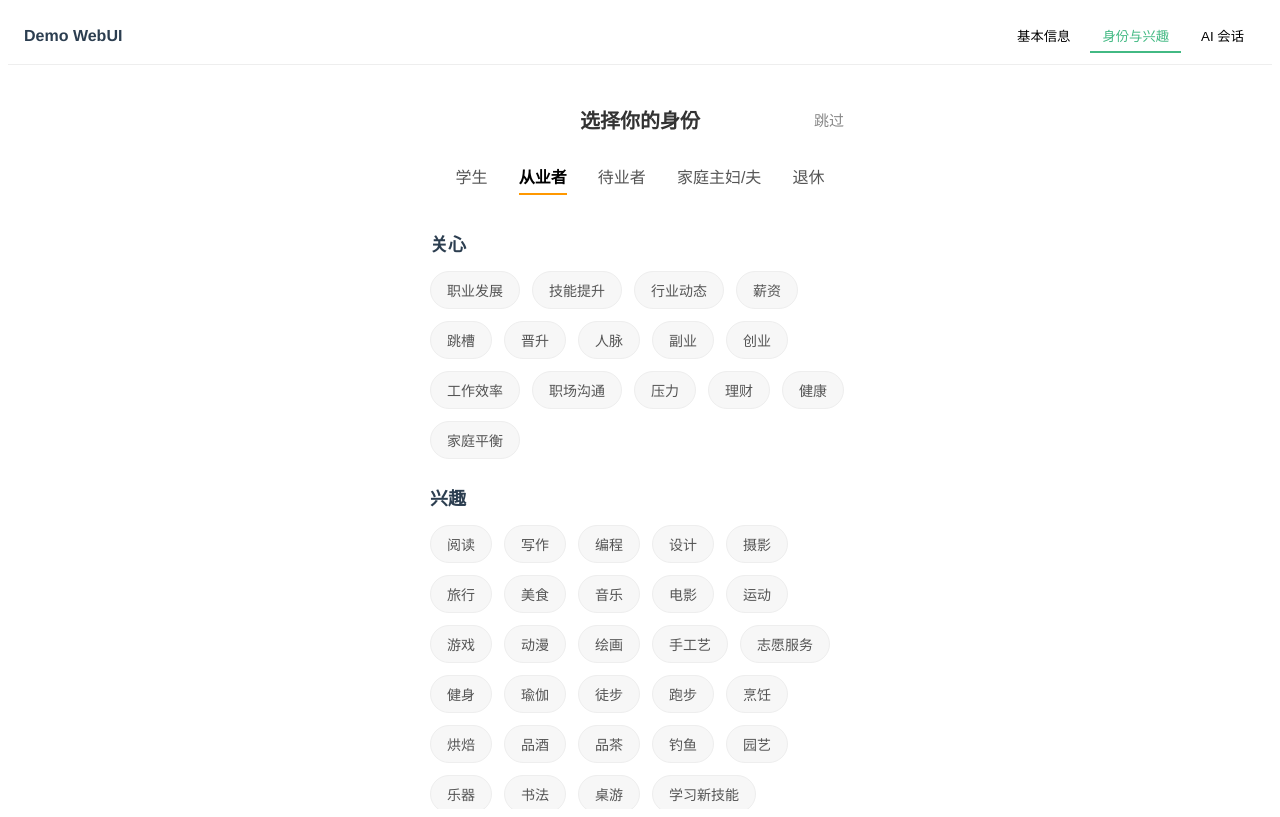
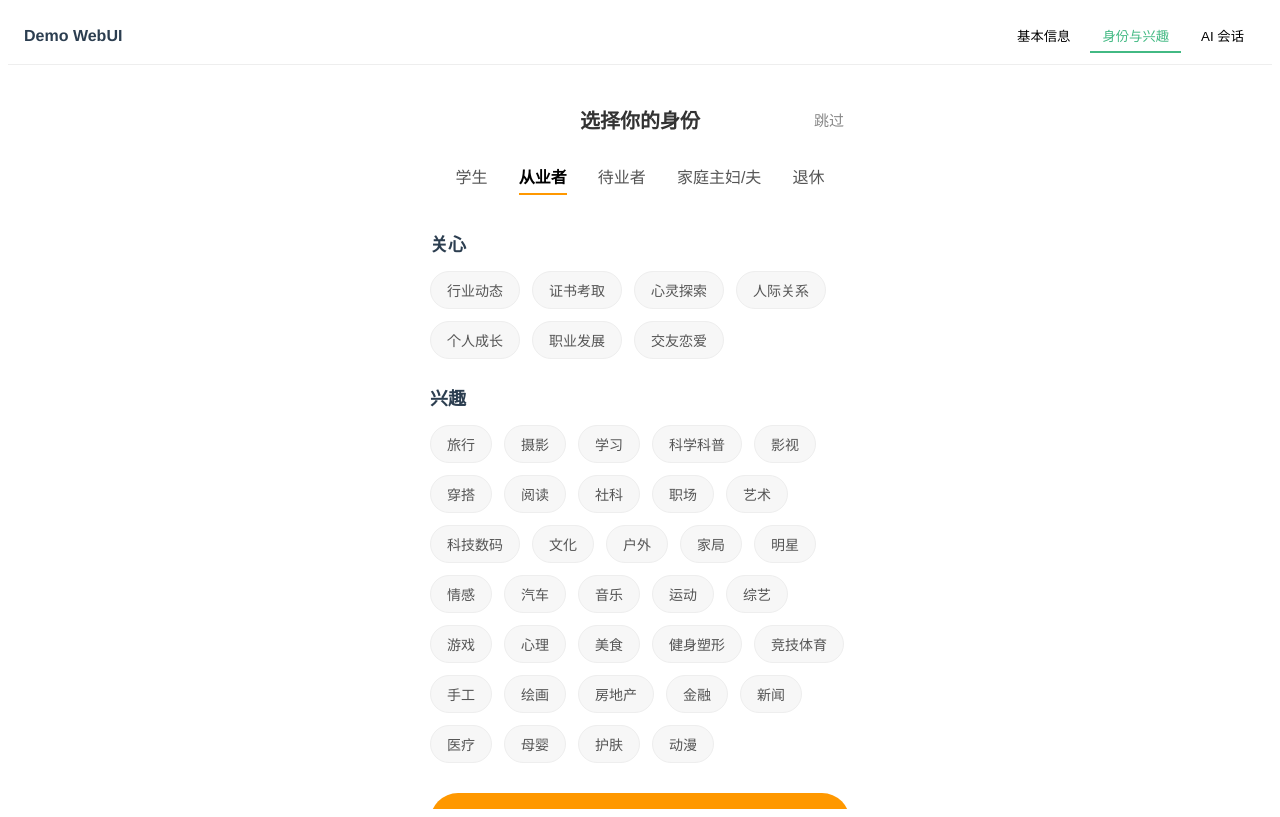
Before and after one commit to Besthope-Official/demo-webui, a Vue app: page /identity in a window 1280 px wide. Built offline with nearby package versions, Linux system fonts and the light colour scheme.

Commit message:
feat: use static file to import topics & update content (#3)

```diff
--- /dev/null
+++ b/src/assets/interestTopics.json
@@ -0,0 +1,91 @@
+{
+    "careTopicsByRole": {
+        "学生": [
+            "学业发展",
+            "校园生活",
+            "行业动态",
+            "人际关系",
+            "身心健康",
+            "个人成长",
+            "心灵探索",
+            "证书考取",
+            "志愿服务",
+            "交友恋爱"
+        ],
+        "从业者": [
+            "行业动态",
+            "证书考取",
+            "心灵探索",
+            "人际关系",
+            "个人成长",
+            "职业发展",
+            "交友恋爱"
+        ],
+        "待业者": [
+            "就业指导",
+            "心灵探索",
+            "社会热点",
+            "职业发展",
+            "证书考取",
+            "行业动态",
+            "兼职推荐",
+            "交友恋爱"
+        ],
+        "家庭主妇/夫": [
+            "饮食健康",
+            "子女成长",
+            "金融服务",
+            "健康管理",
+            "家庭生活",
+            "个人成长",
+            "心灵探索",
+            "社会热点"
+        ],
+        "退休": [
+            "健康管理",
+            "养生保健",
+            "养老保障",
+            "旅游出行",
+            "社交活动",
+            "理财规划",
+            "子女陪伴",
+            "医疗保障"
+        ]
+    },
+    "universalInterestTopics": [
+        "旅行",
+        "摄影",
+        "学习",
+        "科学科普",
+        "影视",
+        "穿搭",
+        "阅读",
+        "社科",
+        "职场",
+        "艺术",
+        "科技数码",
+        "文化",
+        "户外",
+        "家局",
+        "明星",
+        "情感",
+        "汽车",
+        "音乐",
+        "运动",
+        "综艺",
+        "游戏",
+        "心理",
+        "美食",
+        "健身塑形",
+        "竞技体育",
+        "手工",
+        "绘画",
+        "房地产",
+        "金融",
+        "新闻",
+        "医疗",
+        "母婴",
+        "护肤",
+        "动漫"
+    ]
+}
--- a/src/pages/UserInterest.vue
+++ b/src/pages/UserInterest.vue
@@ -52,6 +52,7 @@
 
 <script>
 import { ref, computed } from 'vue'
+import topicsData from '@/assets/interestTopics.json'
 import { useRouter } from 'vue-router'
 
 export default {
@@ -61,38 +62,8 @@ export default {
     const identities = ['学生', '从业者', '待业者', '家庭主妇/夫', '退休']
     const selectedIdentity = ref('从业者')
 
-    const careTopicsByRole = {
-      学生: [
-        '考研', '就业', '学习方法', '社团活动', '实习', '留学', '升学',
-        '竞赛', '心理', '人际', '消费', '健康', '恋爱', '职业规划', '兴趣',
-      ],
-      从业者: [
-        '职业发展', '技能提升', '行业动态', '薪资', '跳槽', '晋升', '人脉',
-        '副业', '创业', '工作效率', '职场沟通', '压力', '理财', '健康', '家庭平衡',
-      ],
-      待业者: [
-        '求职', '面试技巧', '简历优化', '职业规划', '行业选择', '技能学习',
-        '心态', '面试', '招聘会', '人脉', '内推', '作品集', '笔试', '薪资谈判', '求职渠道',
-      ],
-      '家庭主妇/夫': [
-        '育儿', '家庭理财', '生活技巧', '自我提升', '亲子教育', '健康',
-        '社交', '时间管理', '兴趣', '婚姻', '副业', '家务', '情感', '保险', '家庭关系',
-      ],
-      退休: [
-        '健康', '兴趣', '养生', '养老金', '旅行', '社交', '再就业', '理财',
-        '房产', '子女', '医疗', '健身', '法律', '保险', '学习',
-      ],
-    }
-
-    const universalInterestTopics = [
-      '阅读', '写作', '编程', '设计', '摄影', '旅行', '美食', '音乐',
-      '电影', '运动', '游戏', '动漫', '绘画', '手工艺', '志愿服务', '健身',
-      '瑜伽', '徒步', '跑步', '烹饪', '烘焙', '品酒', '品茶', '钓鱼', '园艺',
-      '乐器', '书法', '桌游', '学习新技能', '线上课程', '播客', '博客', 'vlog',
-      '短视频', '志愿者', '社交活动', '探索美食', '理财', '插花', '手工',
-      '编织', '普拉提', '亲子活动', '育儿知识', '家庭收纳', '下棋', '养生',
-      '广场舞', '太极', '唱歌', '戏曲', '社区活动',
-    ]
+  const careTopicsByRole = topicsData.careTopicsByRole || {}
+  const universalInterestTopics = topicsData.universalInterestTopics || []
 
     const careTopics = computed(() => careTopicsByRole[selectedIdentity.value] || [])
     const interestTopics = ref(universalInterestTopics)
```
